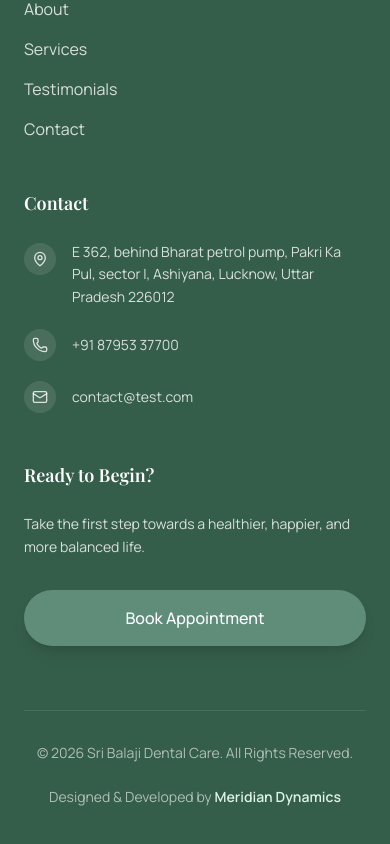
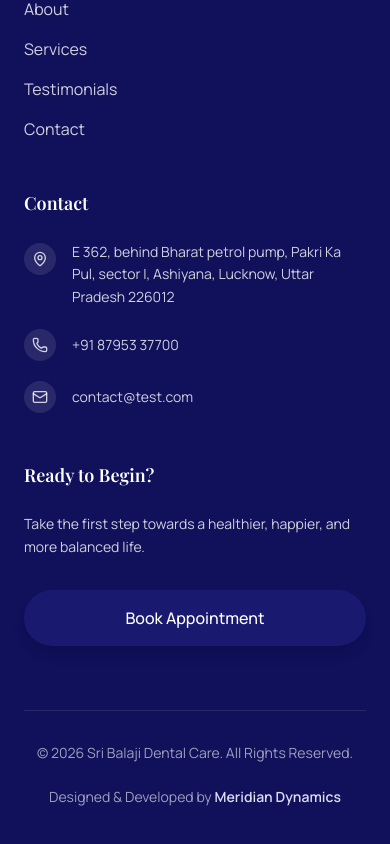
Before and after one commit to meridiandynamicsonline/sribalajidentalcare, a React (Vite) app: page / in a window 390 px wide. Shown: the part 8419-9263 px from the top of the page. Built offline with nearby package versions, Linux system fonts and the light colour scheme.

Commit message:
Update dental clinic theme to navy blue

```diff
--- a/src/components/layout/Footer.jsx
+++ b/src/components/layout/Footer.jsx
@@ -9,7 +9,7 @@ import {
 
 export default function Footer() {
   return (
-    <footer className="bg-[#355E4A] text-white">
+    <footer className="bg-[#10105B] text-white">
       <div className="mx-auto max-w-7xl px-6 py-16 lg:py-20">
         <div className="grid gap-12 md:grid-cols-2 lg:grid-cols-4">
 
@@ -40,7 +40,7 @@ export default function Footer() {
                   aria-label={social.label}
                   whileHover={{ scale: 1.1, y: -2 }}
                   whileTap={{ scale: 0.95 }}
-                  className="flex h-10 w-10 items-center justify-center rounded-full bg-white/10 transition-colors hover:bg-[#5F8D7A]"
+                  className="flex h-10 w-10 items-center justify-center rounded-full bg-white/10 transition-colors hover:bg-[#191970]"
                 >
                   <social.icon size={16} />
                 </motion.a>
@@ -90,21 +90,21 @@ export default function Footer() {
             <h3 className="mb-6 text-lg font-semibold">Contact</h3>
             <div className="space-y-5 text-sm text-white/80">
               <a href="#contact" className="group flex gap-4 transition-colors hover:text-white">
-                <div className="mt-0.5 flex h-8 w-8 shrink-0 items-center justify-center rounded-full bg-white/10 transition-colors group-hover:bg-[#5F8D7A]">
+                <div className="mt-0.5 flex h-8 w-8 shrink-0 items-center justify-center rounded-full bg-white/10 transition-colors group-hover:bg-[#191970]">
                   <MapPin size={16} />
                 </div>
                 <span className="leading-relaxed">E 362, behind Bharat petrol pump, Pakri Ka Pul, sector I, Ashiyana, Lucknow, Uttar Pradesh 226012</span>
               </a>
 
               <a href="tel:+918795337700" className="group flex items-center gap-4 transition-colors hover:text-white">
-                <div className="flex h-8 w-8 shrink-0 items-center justify-center rounded-full bg-white/10 transition-colors group-hover:bg-[#5F8D7A]">
+                <div className="flex h-8 w-8 shrink-0 items-center justify-center rounded-full bg-white/10 transition-colors group-hover:bg-[#191970]">
                   <Phone size={16} />
                 </div>
                 <span>+91 87953 37700</span>
               </a>
 
               <a href="mailto:contact@drronalkumar.com" className="group flex items-center gap-4 transition-colors hover:text-white">
-                <div className="flex h-8 w-8 shrink-0 items-center justify-center rounded-full bg-white/10 transition-colors group-hover:bg-[#5F8D7A]">
+                <div className="flex h-8 w-8 shrink-0 items-center justify-center rounded-full bg-white/10 transition-colors group-hover:bg-[#191970]">
                   <Mail size={16} />
                 </div>
                 <span>contact@test.com</span>
@@ -128,7 +128,7 @@ export default function Footer() {
             <motion.button
               whileHover={{ scale: 1.02 }}
               whileTap={{ scale: 0.98 }}
-              className="mt-8 w-full rounded-full bg-[#5F8D7A] px-7 py-4 font-medium text-white shadow-lg transition-colors hover:bg-[#DDF2E6] hover:text-[#355E4A] sm:w-auto"
+              className="mt-8 w-full rounded-full bg-[#191970] px-7 py-4 font-medium text-white shadow-lg transition-colors hover:bg-[#DCDCF2] hover:text-[#10105B] sm:w-auto"
             >
               Book Appointment
             </motion.button>
@@ -153,7 +153,7 @@ export default function Footer() {
               href="https://meridiandynamics.online"
               target="_blank"
               rel="noopener noreferrer"
-              className="font-semibold text-[#DDF2E6] transition-colors hover:text-white"
+              className="font-semibold text-[#DCDCF2] transition-colors hover:text-white"
             >
               Meridian Dynamics
             </a>
```
